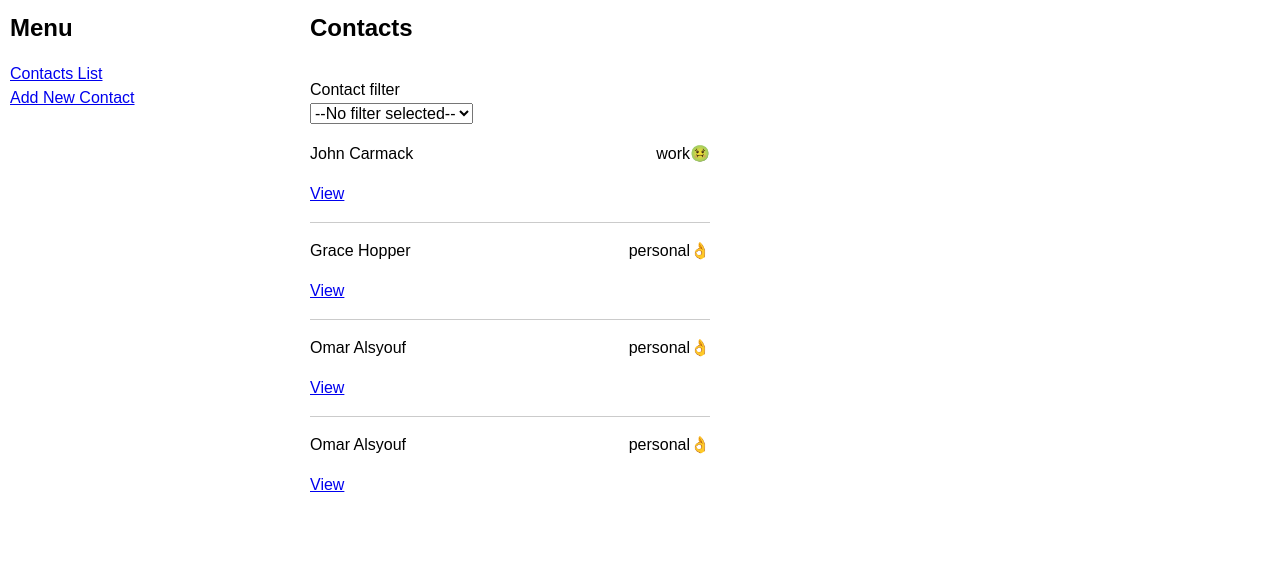
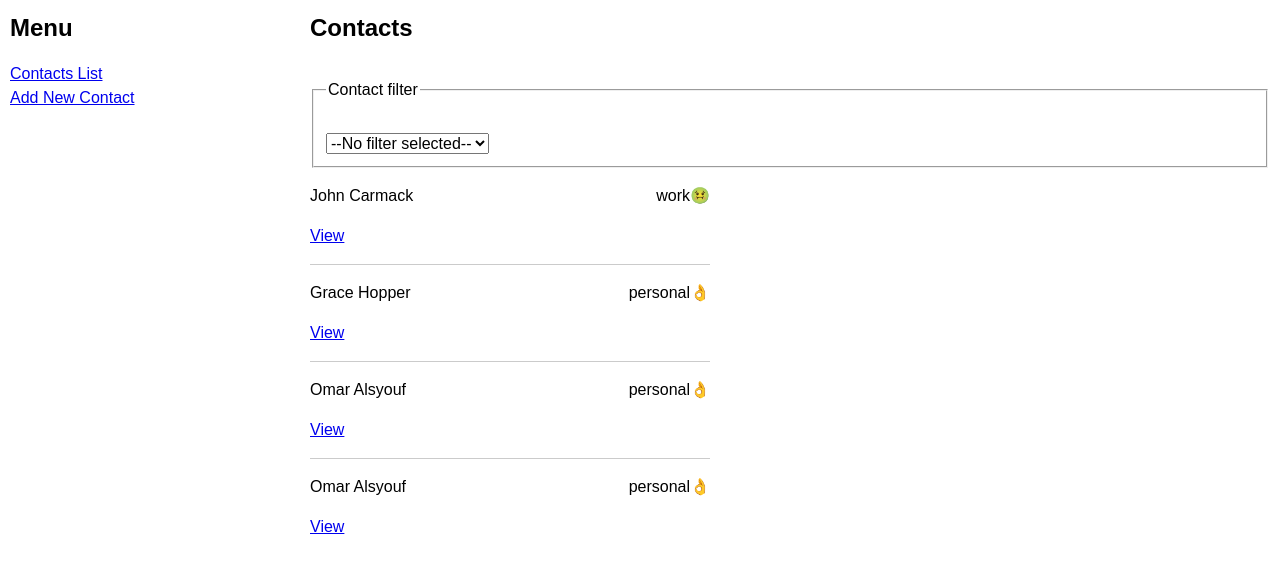
Before and after one commit to boolean-uk/react-address-book, a React (Create React App) app: page / in a window 1280 px wide. Shown: the top 570 px of the page. Built offline with nearby package versions, Linux system fonts and the light colour scheme; data requests are answered from the project's data file.

Commit message:
handle errors

```diff
--- a/src/App.js
+++ b/src/App.js
@@ -9,21 +9,29 @@ import ContactsMeetings from './components/Meetings'
 import "./styles/styles.css"
 
 export default function App () {
-  const [contacts, setContacts] = useState(false)
+  const [contacts, setContacts] = useState([])
   const [contactType, setType] = useState('')
+  const [isPending, setIsPending] = useState(true)
+  const [error, setError] = useState(null)
 
   const url = contactType === '' ? `http://localhost:4000/contacts` : `http://localhost:4000/contacts?type=${contactType}`
   useEffect(() => {
     fetch(url)
-      .then(res => res.json())
+      .then(res => {
+        if (!res.ok) throw Error('could not fetch the data from the source')
+        return res.json()
+      })
       .then(res => {
         setContacts(res)
+        setIsPending(false)
+        setError(null)
+      })
+      .catch(err => {
+        setIsPending(false)
+        setError(err.message)
       })
   }, [contactType])
-  //TODO: Load all contacts on useEffect when component first renders
-  if (!contacts) {
-    return <img src="https://upload.wikimedia.org/wikipedia/commons/b/b1/Loading_icon.gif" />
-  }
+
   return (
     <>
       <nav>
@@ -33,8 +41,8 @@ export default function App () {
           <li><Link to='/contact/add'>Add New Contact</Link></li>
         </ul>
       </nav>
+
       <main>
-
         <Routes>
           <Route path='/' element={ <ContactsList contacts={ contacts } setType={ setType } contactType={ contactType } /> } />
           <Route path='/contact/add' element={ <ContactsAdd setContacts={ setContacts } contacts={ contacts } /> } />
@@ -44,6 +52,8 @@ export default function App () {
           <Route path='/contact/:id/meeting' element={ <ContactsMeetings /> } />
         </Routes>
       </main>
+      { isPending && <img src="https://upload.wikimedia.org/wikipedia/commons/b/b1/Loading_icon.gif" /> }
+      { error && <h2>{ error }!</h2> }
     </>
   )
 }
--- a/src/components/ContactsList.js
+++ b/src/components/ContactsList.js
@@ -10,7 +10,8 @@ function ContactsList (props) {
         <h2>Contacts</h2>
       </header>
       <br />
-      <label htmlFor="type">Contact filter</label>
+      <fieldset>
+        <legend htmlFor="type">Contact filter</legend>
         <br />
         <select
           id="type"
@@ -23,6 +24,8 @@ function ContactsList (props) {
           <option value="work">Work</option>
         </select>
         <br />
+      </fieldset>
+
       <ul className="contacts-list">
         { contacts.map((contact, index) => {
           const { firstName, lastName, type } = contact
@@ -33,7 +36,6 @@ function ContactsList (props) {
               </p>
               <p>{ type }{ type === 'personal' && <span>👌</span> }
                 { type === 'work' && <span>🤢</span> }</p>
-
               <p>
                 <Link to={ `/contact/${contact.id}` } >View</Link>
               </p>
```
Lines whose indentation alone changed are shown as unchanged.
